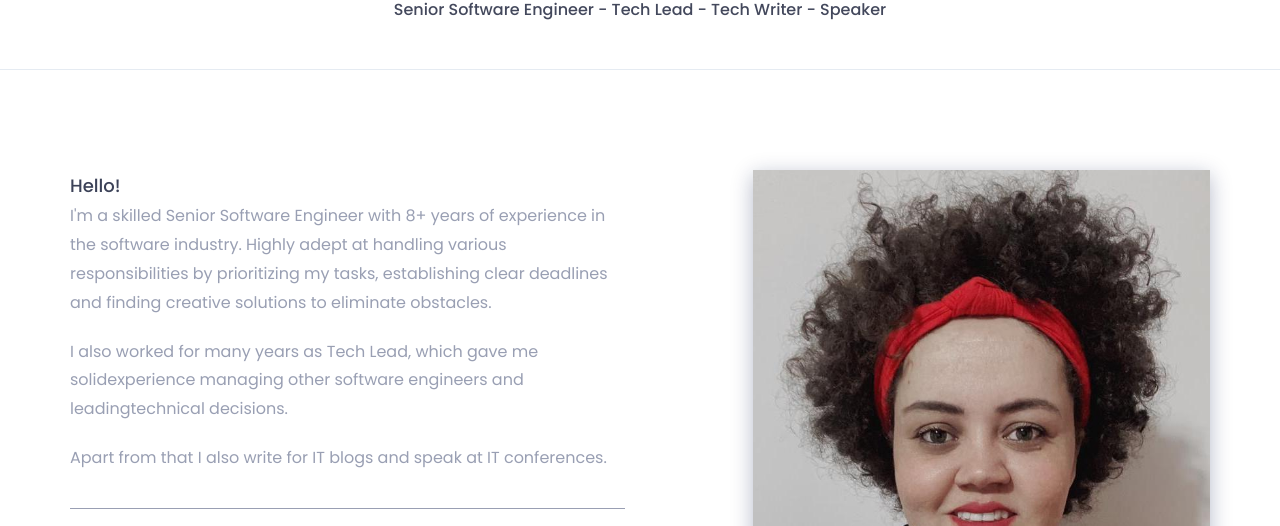
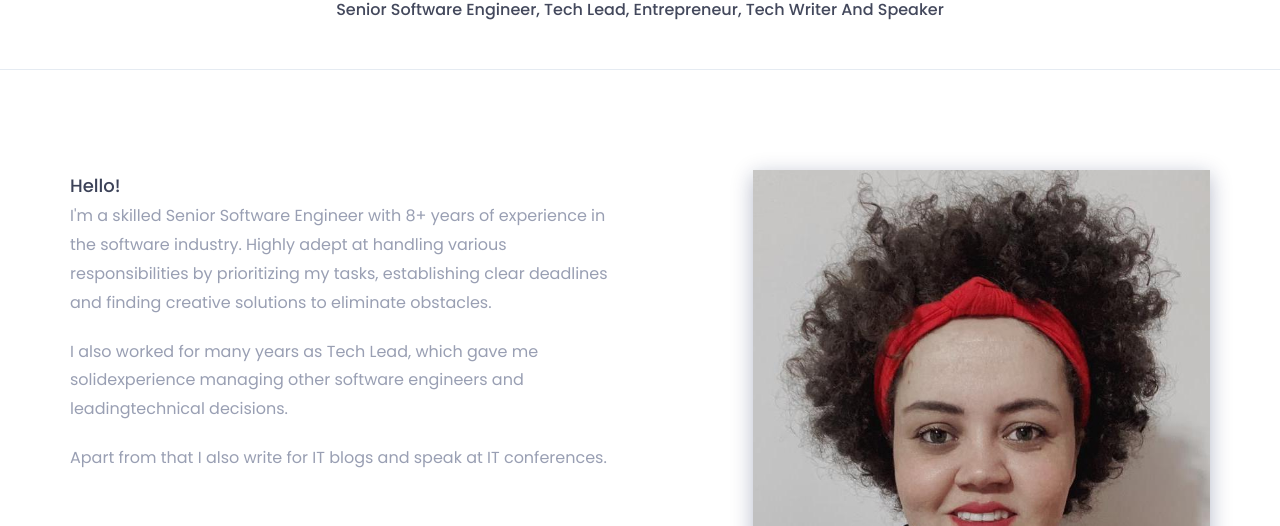
Before and after one commit to cleicar/about.me, a plain HTML site: page index.html in a window 1280 px wide. Shown: the part 95-621 px from the top of the page. Drawn offline with nearby package versions, Linux system fonts and the light colour scheme.

Commit message:
Remote bottom line

```diff
--- a/assets/css/style.css
+++ b/assets/css/style.css
@@ -259,8 +259,8 @@ nav.navbar.bootsnav .navbar-toggle i{color: #d92cf9;}
 }
 
 p.last-line {
-  border-bottom: 1px solid #999fb3;
-  padding-bottom: 35px;
+  /* border-bottom: 1px solid #999fb3; */
+  padding-bottom: 50px;
 }
 
 p.padded {
--- a/index.html
+++ b/index.html
@@ -56,7 +56,7 @@
       <div class="section-heading text-center">
         <h2>CLEIVIANE COSTA</h2>
         <h3>
-          Senior Software Engineer - Tech Lead - Tech Writer  -  Speaker
+          Senior Software Engineer, Tech Lead, Entrepreneur, Tech Writer and Speaker
         </h3>
       </div>
       <div class="container">
```
